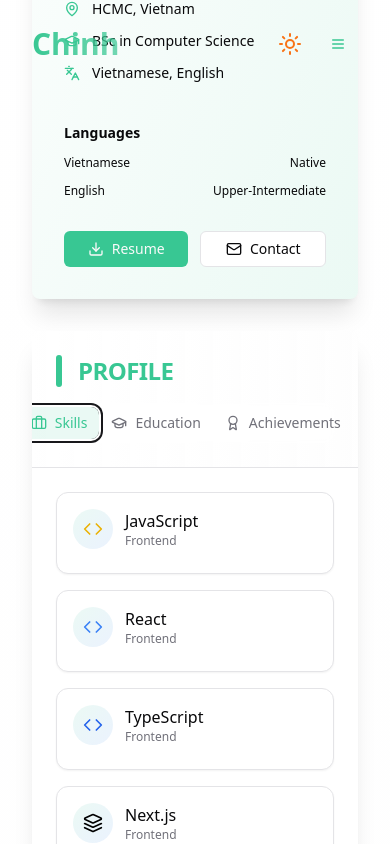
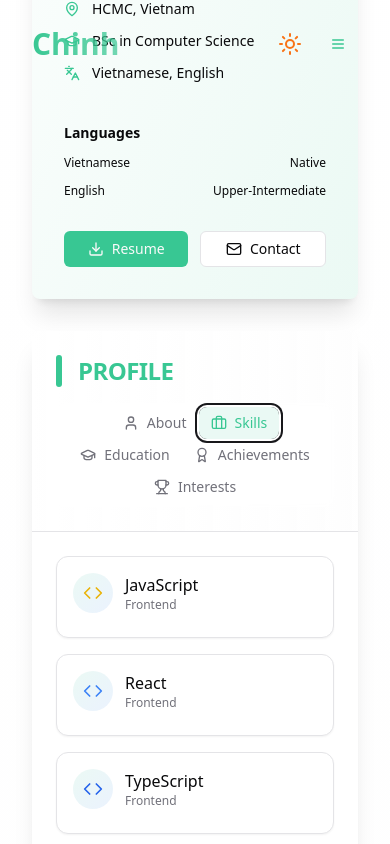
Before and after one commit to lamdienchinh/portfolio, a Next.js app: page / in a window 390 px wide. Both pictures are taken after a click on the tab "Skills". Shown: the part 2007-2851 px from the top of the page. Built offline with nearby package versions, Linux system fonts and the light colour scheme.

Commit message:
fix: responsive for about me section

```diff
--- a/src/app/(home)/components/about-me.tsx
+++ b/src/app/(home)/components/about-me.tsx
@@ -73,7 +73,7 @@ export default function AboutMe() {
                       <div className="w-1.5 h-8 bg-primary rounded-full mr-2"></div>
                       PROFILE
                     </CardTitle>
-                    <TabsList className="bg-background/80 backdrop-blur-sm p-1 rounded-xl">
+                    <TabsList className="bg-background/80 backdrop-blur-sm p-1 rounded-xl flex-wrap">
                       <TabsTrigger
                         value="about"
                         className="gap-2 rounded-lg data-[state=active]:bg-primary/10 data-[state=active]:text-primary"
--- a/src/app/(home)/components/hero-section.tsx
+++ b/src/app/(home)/components/hero-section.tsx
@@ -43,14 +43,9 @@ export default function Hero() {
       className="relative lg:mt-[-80px] flex flex-col justify-center py-16 md:py-24 container"
       id="introduction"
     >
-      {/* Grid pattern overlay */}
-      <div className="absolute inset-0 bg-center opacity-[0.02] -z-10"></div>
-
-      {/* Gradient background */}
-      <div className="absolute top-1/4 left-1/2 -translate-x-1/2 w-3/4 h-1/2 bg-primary/5 rounded-full blur-3xl -z-10"></div>
+      <div className="absolute top-1/4 left-1/2 -translate-x-1/2 w-3/4 h-1/2 bg-primary/5 rounded-full blur-3xl -z-10" />
 
       <motion.div className="w-full grid grid-cols-1 lg:grid-cols-2 gap-12 items-center">
-        {/* Content Column */}
         <motion.div
           initial={{ opacity: 0, x: -30 }}
           animate={{ opacity: 1, x: 0 }}
@@ -111,7 +106,7 @@ export default function Hero() {
           onMouseLeave={resetRotation}
         >
           {/* Decorative elements */}
-          <div className="absolute -inset-4 bg-gradient-to-r from-primary/40 to-purple-600/40 rounded-full opacity-70 blur-2xl animate-pulse -z-10"></div>
+          <div className="absolute -inset-4 bg-gradient-to-r from-primary/40 to-purple-600/40 rounded-full opacity-70 blur-2xl animate-pulse -z-10" />
 
           {/* Image with 3D effect */}
           <div
--- a/src/app/(home)/components/skill-tab.tsx
+++ b/src/app/(home)/components/skill-tab.tsx
@@ -149,7 +149,7 @@ const skills = [
 export default function SkillTab() {
   return (
     <>
-      <div className="grid md:grid-cols-2 lg:grid-cols-4 gap-4">
+      <div className="grid md:grid-cols-2 lg:grid-cols-3 gap-4">
         {skills.map((skill, index) => (
           <motion.div
             key={skill.name}
--- a/src/components/ui/tabs.tsx
+++ b/src/components/ui/tabs.tsx
@@ -1,11 +1,11 @@
-"use client"
+'use client';
 
-import * as React from "react"
-import * as TabsPrimitive from "@radix-ui/react-tabs"
+import * as TabsPrimitive from '@radix-ui/react-tabs';
+import * as React from 'react';
 
-import { cn } from "@/lib/utils"
+import { cn } from '@/lib/utils';
 
-const Tabs = TabsPrimitive.Root
+const Tabs = TabsPrimitive.Root;
 
 const TabsList = React.forwardRef<
   React.ElementRef<typeof TabsPrimitive.List>,
@@ -14,13 +14,13 @@ const TabsList = React.forwardRef<
   <TabsPrimitive.List
     ref={ref}
     className={cn(
-      "inline-flex h-10 items-center justify-center rounded-md bg-muted p-1 text-muted-foreground",
-      className
+      'inline-flex items-center justify-center rounded-md bg-muted p-1 text-muted-foreground',
+      className,
     )}
     {...props}
   />
-))
-TabsList.displayName = TabsPrimitive.List.displayName
+));
+TabsList.displayName = TabsPrimitive.List.displayName;
 
 const TabsTrigger = React.forwardRef<
   React.ElementRef<typeof TabsPrimitive.Trigger>,
@@ -29,13 +29,13 @@ const TabsTrigger = React.forwardRef<
   <TabsPrimitive.Trigger
     ref={ref}
     className={cn(
-      "inline-flex items-center justify-center whitespace-nowrap rounded-sm px-3 py-1.5 text-sm font-medium ring-offset-background transition-all focus-visible:outline-none focus-visible:ring-2 focus-visible:ring-ring focus-visible:ring-offset-2 disabled:pointer-events-none disabled:opacity-50 data-[state=active]:bg-background data-[state=active]:text-foreground data-[state=active]:shadow-sm",
-      className
+      'inline-flex items-center justify-center whitespace-nowrap rounded-sm px-3 py-1.5 text-sm font-medium ring-offset-background transition-all focus-visible:outline-none focus-visible:ring-2 focus-visible:ring-ring focus-visible:ring-offset-2 disabled:pointer-events-none disabled:opacity-50 data-[state=active]:bg-background data-[state=active]:text-foreground data-[state=active]:shadow-sm',
+      className,
     )}
     {...props}
   />
-))
-TabsTrigger.displayName = TabsPrimitive.Trigger.displayName
+));
+TabsTrigger.displayName = TabsPrimitive.Trigger.displayName;
 
 const TabsContent = React.forwardRef<
   React.ElementRef<typeof TabsPrimitive.Content>,
@@ -44,12 +44,12 @@ const TabsContent = React.forwardRef<
   <TabsPrimitive.Content
     ref={ref}
     className={cn(
-      "mt-2 ring-offset-background focus-visible:outline-none focus-visible:ring-2 focus-visible:ring-ring focus-visible:ring-offset-2",
-      className
+      'mt-2 ring-offset-background focus-visible:outline-none focus-visible:ring-2 focus-visible:ring-ring focus-visible:ring-offset-2',
+      className,
     )}
     {...props}
   />
-))
-TabsContent.displayName = TabsPrimitive.Content.displayName
+));
+TabsContent.displayName = TabsPrimitive.Content.displayName;
 
-export { Tabs, TabsList, TabsTrigger, TabsContent }
+export { Tabs, TabsContent, TabsList, TabsTrigger };
```
